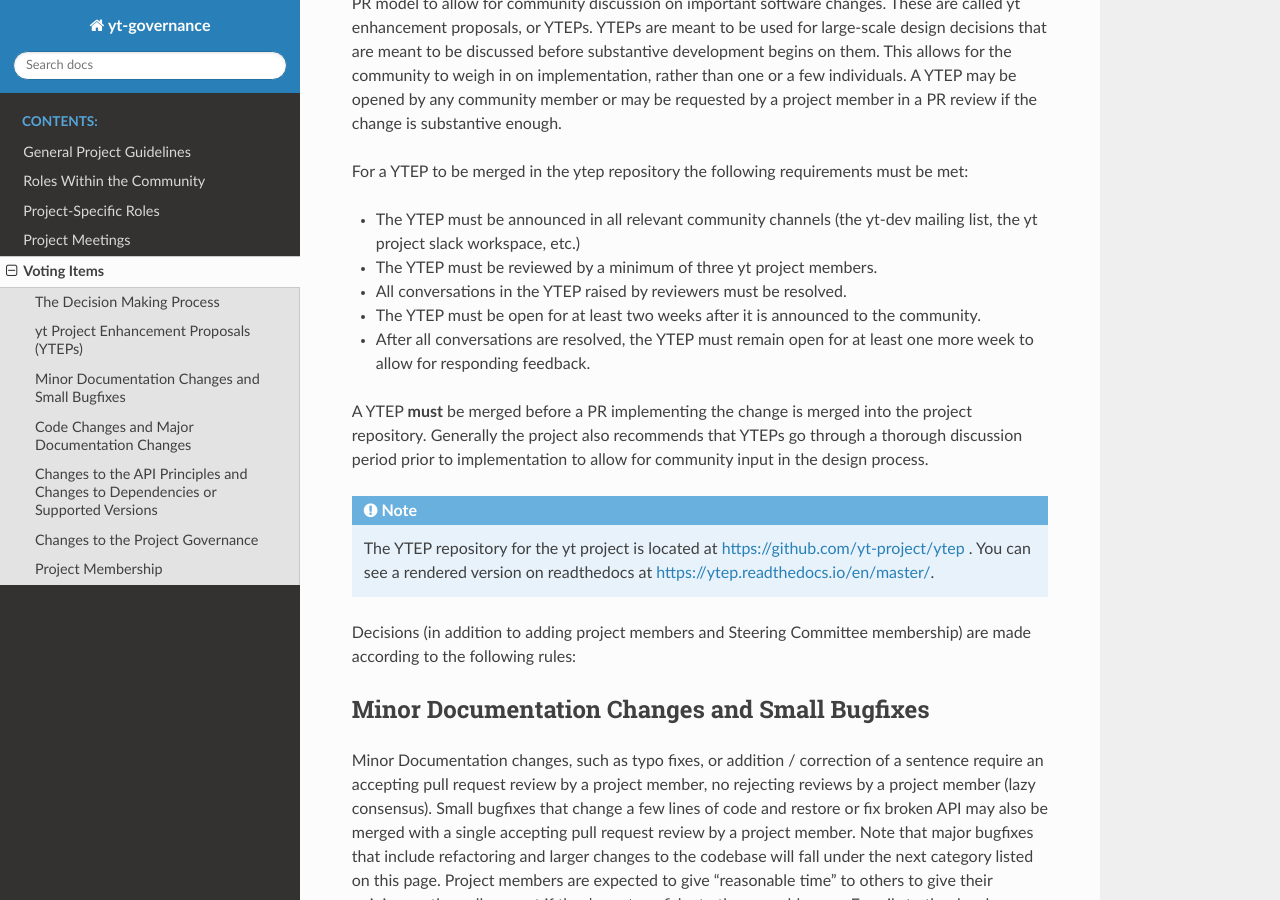
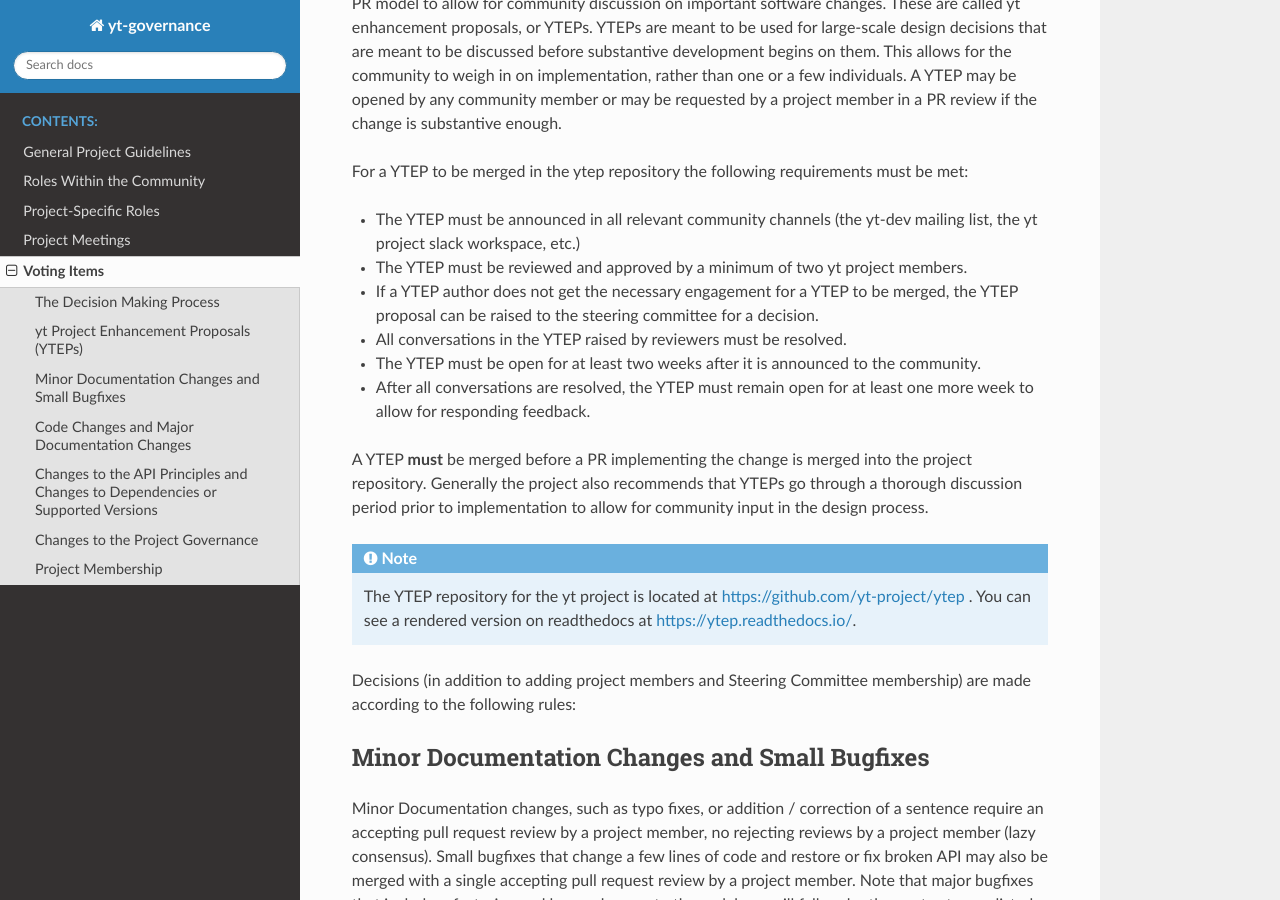
Before and after one commit to yt-project/governance, a Sphinx documentation site: the page built from source/voting.rst, in a window 1280 px wide and 900 px high, scrolled down 1250 px. Built offline with Sphinx 7.4.7 and the Read the Docs theme 2.0.0, drawn with Linux system fonts in a browser that asks for light colours.

Commit message:
respond to reviewer comments, add steering committee involvement

```diff
--- a/source/voting.rst
+++ b/source/voting.rst
@@ -77,7 +77,11 @@ must be met:
 * The YTEP must be announced in all relevant community channels (the yt-dev
   mailing list, the yt project slack workspace, etc.)
 
-* The YTEP must be reviewed by a minimum of three yt project members.
+* The YTEP must be reviewed and approved by a minimum of two yt project members.
+
+* If a YTEP author does not get the necessary engagement for a YTEP to be
+  merged, the YTEP proposal can be raised to the steering committee for a
+  decision.
 
 * All conversations in the YTEP raised by reviewers must be resolved.
 
@@ -96,7 +100,7 @@ community input in the design process.
 .. note::
    The YTEP repository for the yt project is located at
    https://github.com/yt-project/ytep . You can see a rendered version on
-   readthedocs at https://ytep.readthedocs.io/en/master/.
+   readthedocs at https://ytep.readthedocs.io/.
 
 Decisions (in addition to adding project members and Steering Committee
 membership) are made according to the following rules:
```
